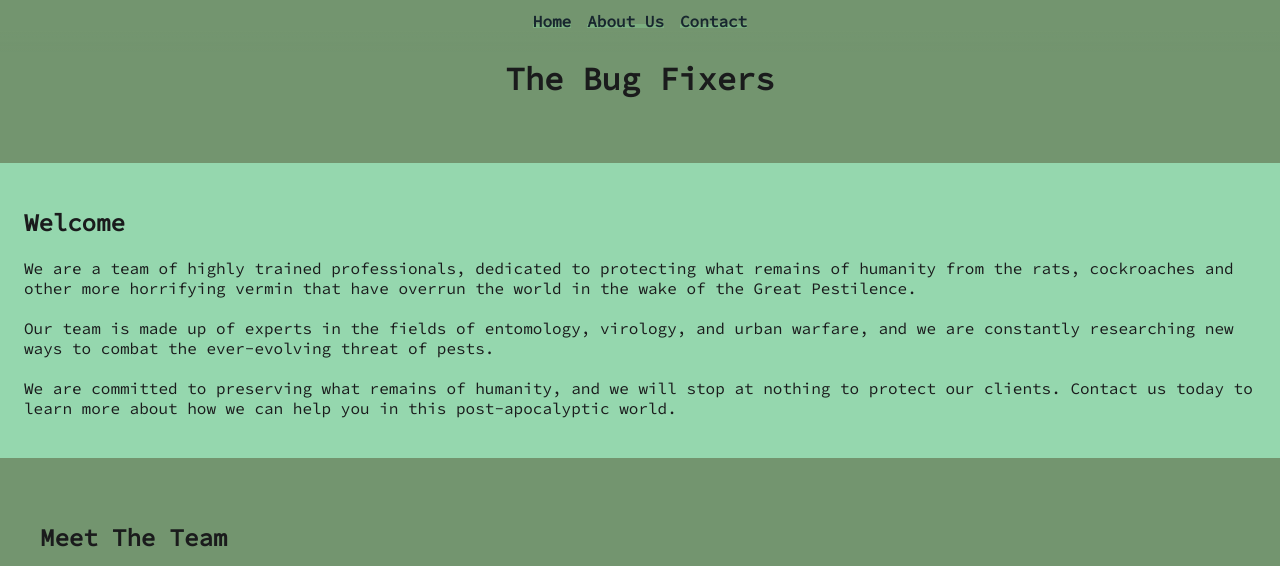
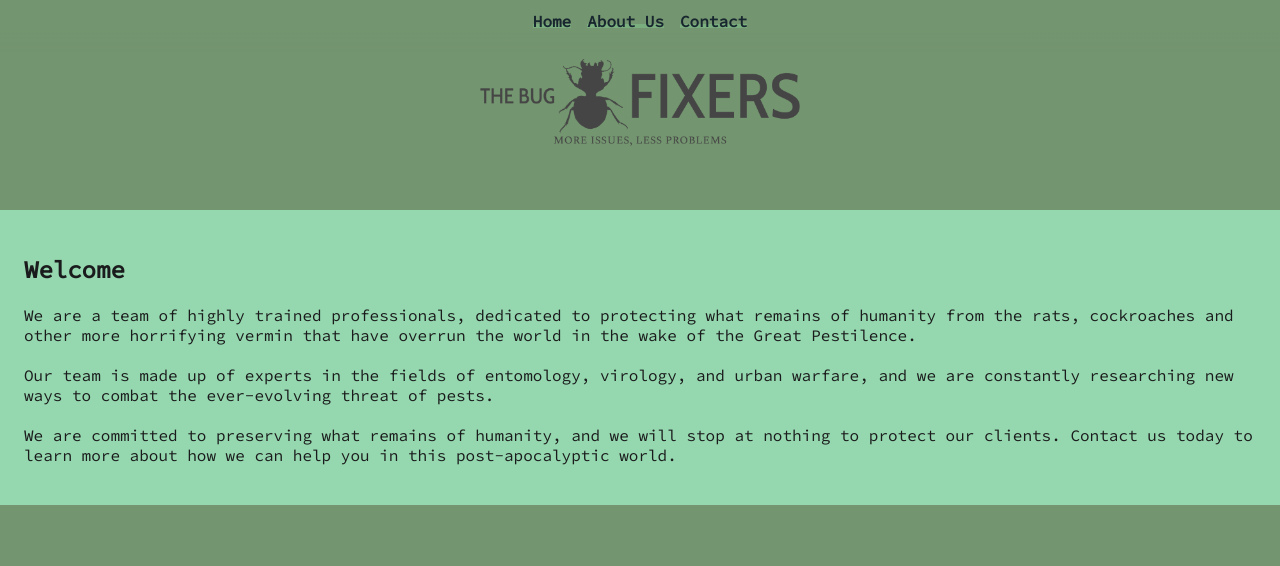
Before and after one commit to fac27/FAC-webAgency, a plain HTML site: page index.html in a window 1280 px wide. Shown: the top 566 px of the page. Drawn offline with Linux system fonts and the light colour scheme.

Commit message:
using logo, ignore slogan haha

```diff
--- a/index.html
+++ b/index.html
@@ -14,7 +14,7 @@
                 <a href="#about"> About Us</a>
                 <a href="#contact">Contact</a>
             </nav>
-            <h1 class="center-lg center_text"> The Bug Fixers</h1>
+            <img class="center center-lg" src="/images/logo.png" >
         </header>
         <!-- content?  -->
         <!-- class= stack or container -->
--- a/style.css
+++ b/style.css
@@ -63,6 +63,7 @@ form {
 }
 
 .center {
+    display: block;
     max-width: 15rem;
     margin-right: auto;
     margin-left: auto;
@@ -74,8 +75,6 @@ form {
 
 .center-lg {
     max-width: 20rem;
-    margin-right: auto;
-    margin-left: auto;
 }
 
 .center-sm {
```
